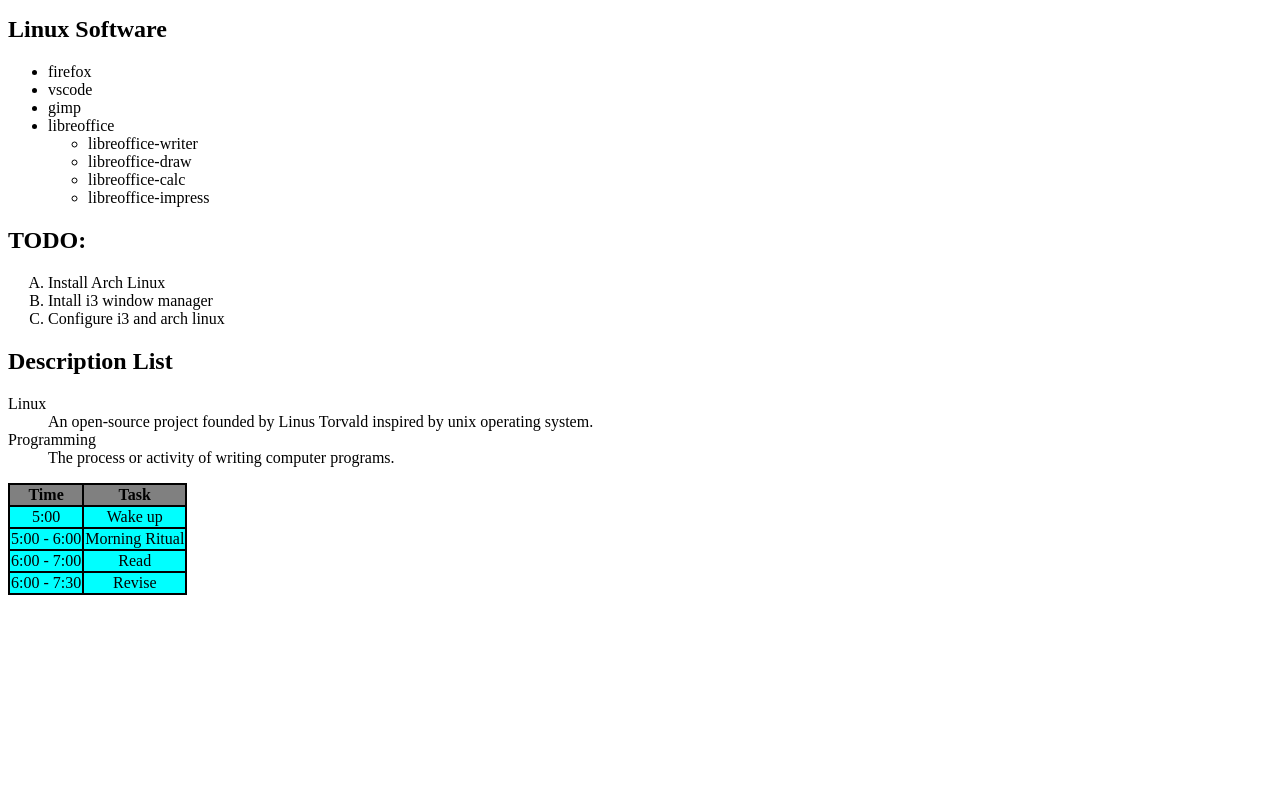
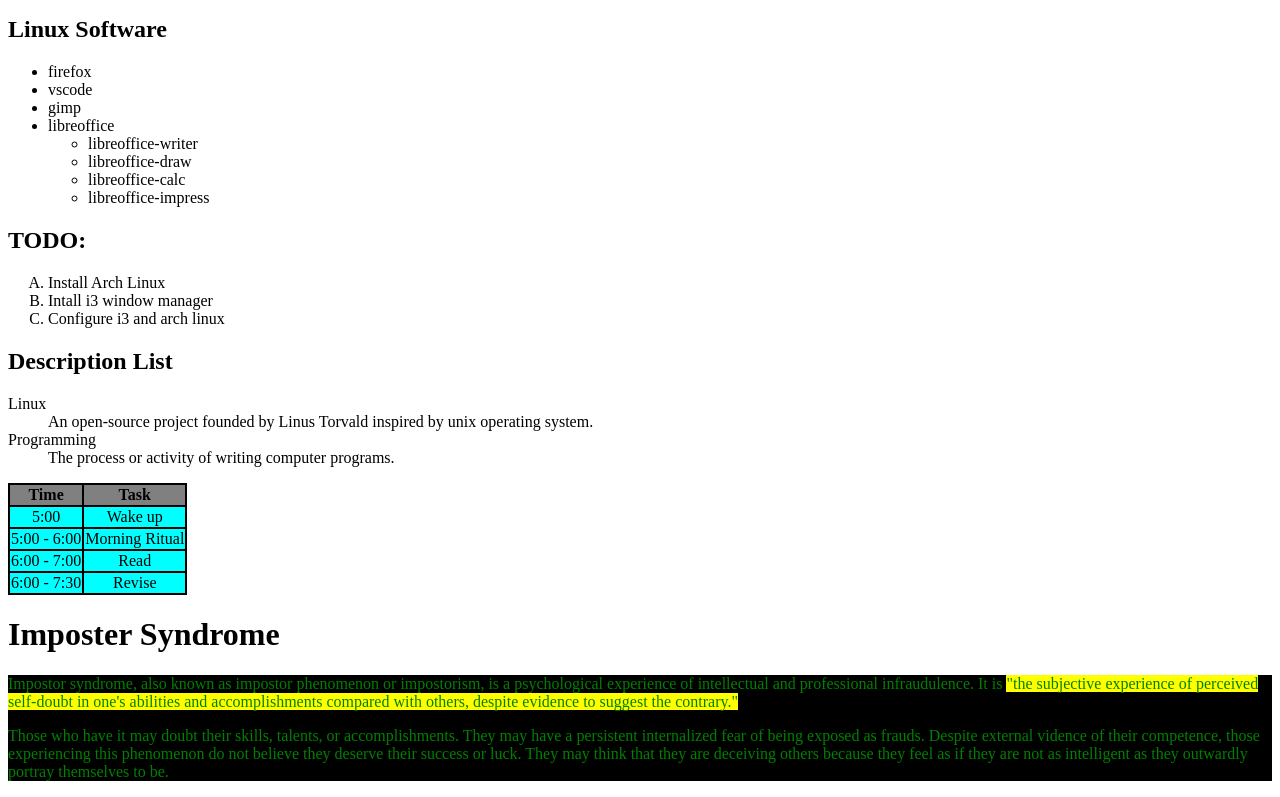
Before and after one commit to arv1ndrana/learning-html, a plain HTML site: page index.html in a window 1280 px wide. Shown: the part 322-1119 px from the top of the page. Before the commit the page ends 925 px from the top, so only its background shows below. Drawn offline with Linux system fonts and the light colour scheme.

Commit message:
span and div

```diff
--- a/index.html
+++ b/index.html
@@ -3,6 +3,7 @@
 <head>
     <meta charset="UTF-8">
     <meta name="viewport" content="width=device-width, initial-scale=1.0">
+    <link rel="stylesheet" href="style.css">
     <title>Document</title>
 </head>
 <body>
@@ -89,5 +90,16 @@
             <td>Revise</td>
         </tr>
     </table>
+
+    <!-- span & div -->
+    <h1>Imposter Syndrome</h1>
+    <div class="black">
+    <p>
+        Impostor syndrome, also known as impostor phenomenon or impostorism, is a psychological experience of intellectual and professional infraudulence. It is <span class="quote">"the subjective experience of perceived self-doubt in one's abilities and accomplishments compared with others, despite evidence to suggest the contrary."</span>
+    </p>
+    <p>
+        Those who have it may doubt their skills, talents, or accomplishments. They may have a persistent internalized fear of being exposed as frauds. Despite external vidence of their competence, those experiencing this phenomenon do not believe they deserve their success or luck. They may think that they are deceiving others because they feel as if they are not as intelligent as they outwardly portray themselves to be.
+    </p>
+    </div>
 </body>
 </html>
--- a/style.css
+++ b/style.css
@@ -0,0 +1,8 @@
+span.quote{
+    background: yellow;
+}
+
+div.black{
+    background: #000;
+    color: green;
+}
```
